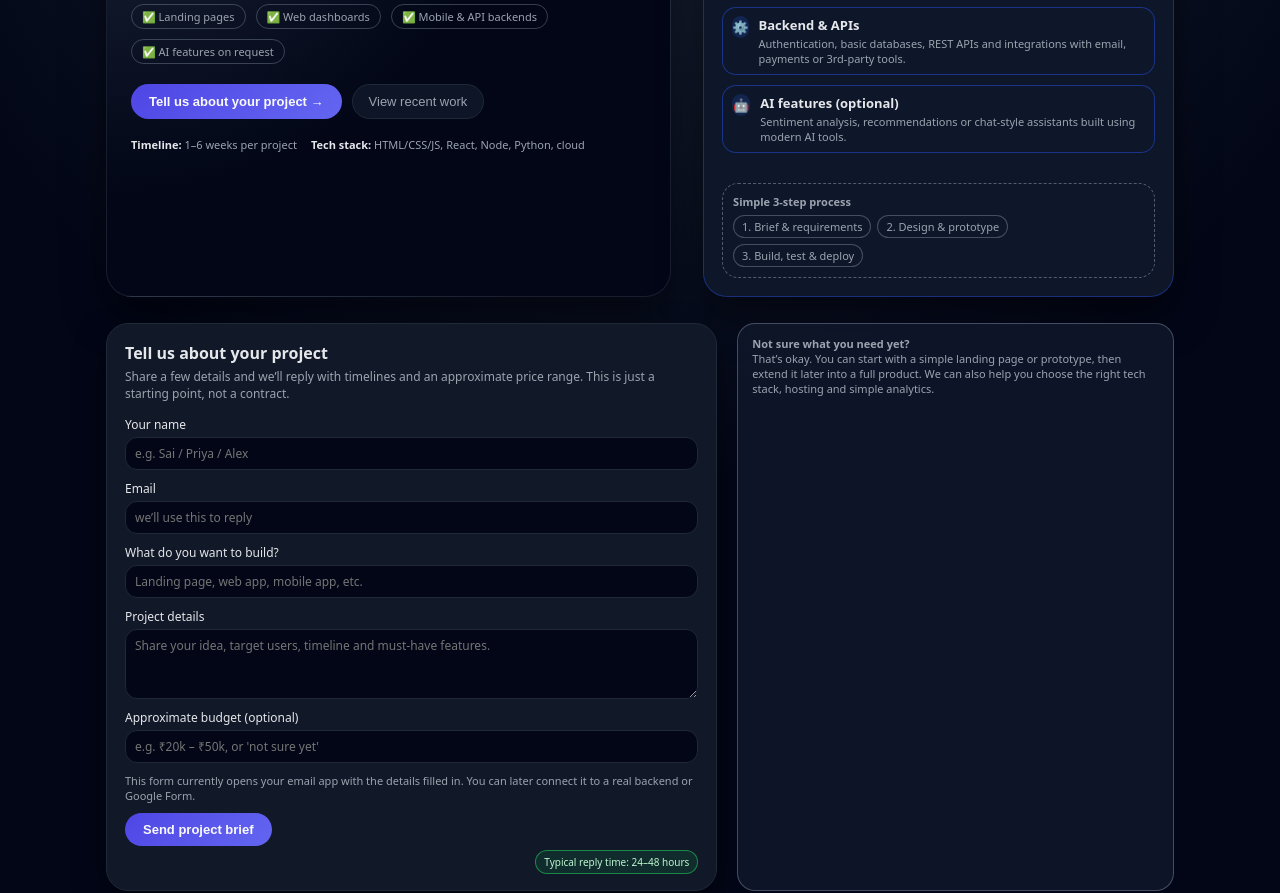
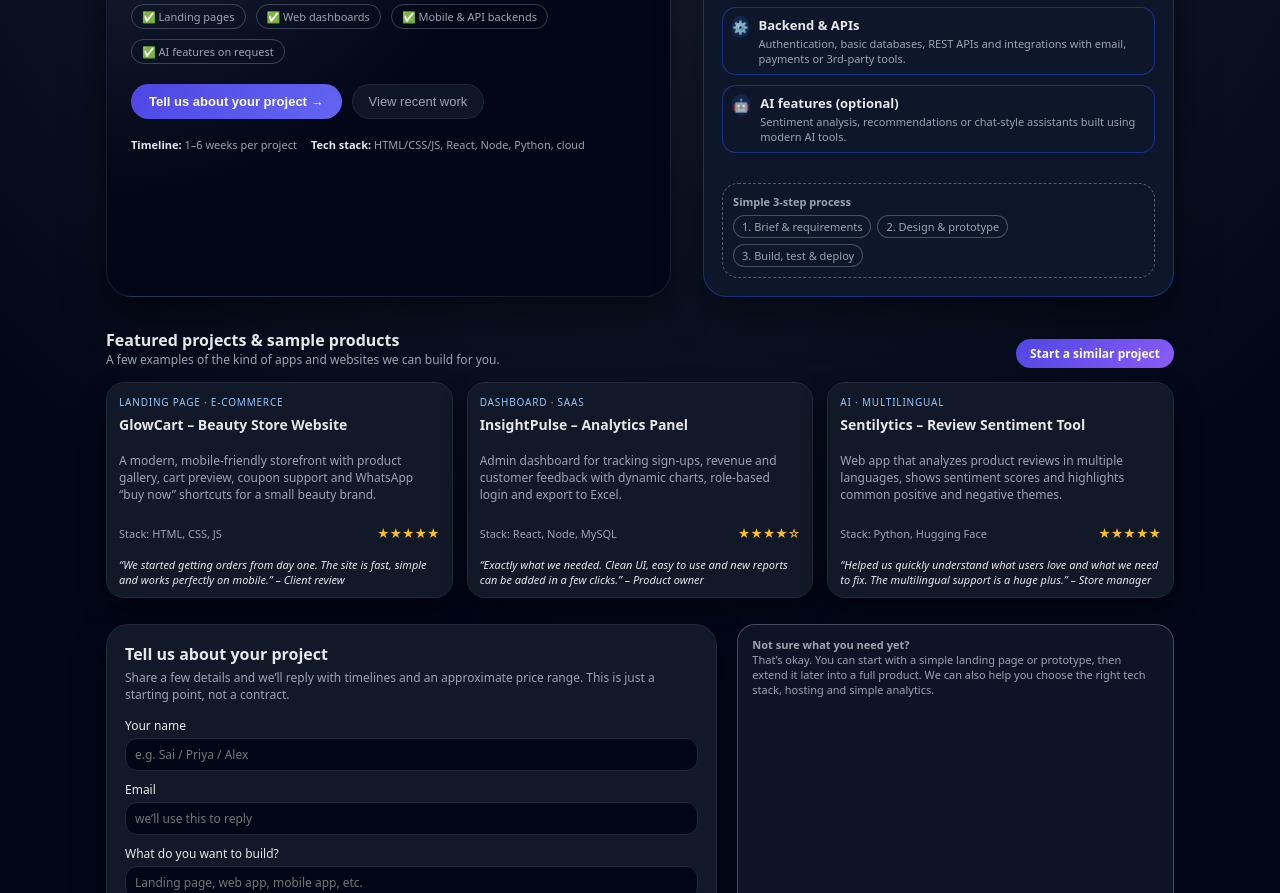
Before and after one commit to saichaitanya292/appwebsite, a plain HTML site: page index.html in a window 1280 px wide. Shown: the part 323-1216 px from the top of the page. Drawn offline with Linux system fonts and the light colour scheme.

Commit message:
Update index.html

```diff
--- a/index.html
+++ b/index.html
@@ -316,6 +316,97 @@
       font-size: 11px;
       color: var(--muted);
     }
+        /* FEATURED PROJECTS / PRODUCTS */
+    .projects {
+      margin-top: 32px;
+    }
+
+    .projects-header {
+      display: flex;
+      justify-content: space-between;
+      align-items: flex-end;
+      gap: 12px;
+      margin-bottom: 14px;
+    }
+
+    .projects-title {
+      font-size: 16px;
+      font-weight: 600;
+    }
+
+    .projects-sub {
+      font-size: 12px;
+      color: var(--muted);
+    }
+
+    .projects-grid {
+      display: grid;
+      grid-template-columns: repeat(3, minmax(0, 1fr));
+      gap: 14px;
+    }
+
+    @media (max-width: 960px) {
+      .projects-grid {
+        grid-template-columns: repeat(2, minmax(0, 1fr));
+      }
+    }
+
+    @media (max-width: 640px) {
+      .projects-grid {
+        grid-template-columns: 1fr;
+      }
+    }
+
+    .project-card {
+      background: var(--bg-light);
+      border-radius: 18px;
+      border: 1px solid var(--border);
+      padding: 12px 12px 10px;
+      display: flex;
+      flex-direction: column;
+      gap: 6px;
+      box-shadow: 0 12px 26px rgba(0,0,0,0.4);
+    }
+
+    .project-tag {
+      font-size: 10px;
+      text-transform: uppercase;
+      letter-spacing: 0.08em;
+      color: #93c5fd;
+    }
+
+    .project-name {
+      font-size: 14px;
+      font-weight: 600;
+    }
+
+    .project-desc {
+      font-size: 12px;
+      color: var(--muted);
+    }
+
+    .project-meta {
+      display: flex;
+      justify-content: space-between;
+      align-items: center;
+      font-size: 11px;
+      color: var(--muted);
+      margin-top: 4px;
+    }
+
+    .stars {
+      color: #fbbf24;
+      font-size: 12px;
+    }
+
+    .review-quote {
+      font-size: 11px;
+      color: #e5e7eb;
+      margin-top: 4px;
+      padding-top: 4px;
+      border-top: 1px solid rgba(15,23,42,0.9);
+      font-style: italic;
+    }
 
     .process-steps {
       display: flex;
@@ -462,6 +553,7 @@
         </div>
         <div class="nav-links">
           <a href="#services">Services</a>
+          <a href="#projects">Projects</a>
           <a href="#process">Process</a>
           <a href="#contact">Contact</a>
           <button class="nav-cta" onclick="scrollToContact()">Get a free quote</button>
@@ -579,6 +671,77 @@
         </aside>
       </main>
 
+            <!-- FEATURED PROJECTS / PRODUCTS -->
+      <section class="projects" id="projects">
+        <div class="projects-header">
+          <div>
+            <div class="projects-title">Featured projects & sample products</div>
+            <div class="projects-sub">
+              A few examples of the kind of apps and websites we can build for you.
+            </div>
+          </div>
+          <a href="#contact" class="nav-cta" style="text-decoration:none;">
+            Start a similar project
+          </a>
+        </div>
+
+        <div class="projects-grid">
+          <!-- Project 1 -->
+          <article class="project-card">
+            <div class="project-tag">Landing page · E-commerce</div>
+            <div class="project-name">GlowCart – Beauty Store Website</div>
+            <p class="project-desc">
+              A modern, mobile-friendly storefront with product gallery, cart preview,
+              coupon support and WhatsApp “buy now” shortcuts for a small beauty brand.
+            </p>
+            <div class="project-meta">
+              <span>Stack: HTML, CSS, JS</span>
+              <span class="stars">★★★★★</span>
+            </div>
+            <div class="review-quote">
+              “We started getting orders from day one. The site is fast, simple and works
+              perfectly on mobile.” – Client review
+            </div>
+          </article>
+
+          <!-- Project 2 -->
+          <article class="project-card">
+            <div class="project-tag">Dashboard · SaaS</div>
+            <div class="project-name">InsightPulse – Analytics Panel</div>
+            <p class="project-desc">
+              Admin dashboard for tracking sign-ups, revenue and customer feedback with
+              dynamic charts, role-based login and export to Excel.
+            </p>
+            <div class="project-meta">
+              <span>Stack: React, Node, MySQL</span>
+              <span class="stars">★★★★☆</span>
+            </div>
+            <div class="review-quote">
+              “Exactly what we needed. Clean UI, easy to use and new reports can be added
+              in a few clicks.” – Product owner
+            </div>
+          </article>
+
+          <!-- Project 3 -->
+          <article class="project-card">
+            <div class="project-tag">AI · Multilingual</div>
+            <div class="project-name">Sentilytics – Review Sentiment Tool</div>
+            <p class="project-desc">
+              Web app that analyzes product reviews in multiple languages, shows
+              sentiment scores and highlights common positive and negative themes.
+            </p>
+            <div class="project-meta">
+              <span>Stack: Python, Hugging Face</span>
+              <span class="stars">★★★★★</span>
+            </div>
+            <div class="review-quote">
+              “Helped us quickly understand what users love and what we need to fix.
+              The multilingual support is a huge plus.” – Store manager
+            </div>
+          </article>
+        </div>
+      </section>
+
       <!-- CONTACT SECTION -->
       <section class="contact" id="contact">
         <div class="contact-card">
```
